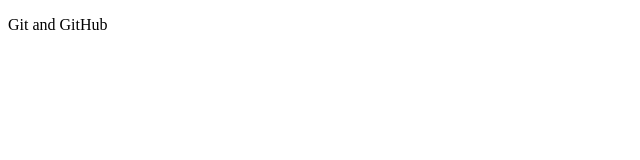
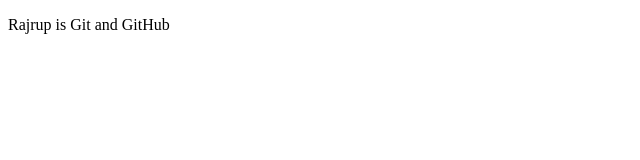
Before and after one commit to rajrupborooah/background-generator, a plain HTML site: page index.html in a window 1280 px wide. Shown: the whole page, without its empty margins (0-640 px from the left). Drawn offline with Linux system fonts and the light colour scheme.

Commit message:
Modified the <p> tag is index.html file.

```diff
--- a/index.html
+++ b/index.html
@@ -6,6 +6,6 @@
     <title>Git and GitHub</title>
   </head>
   <body>
-    <p>Git and GitHub</p>
+    <p>Rajrup is Git and GitHub</p>
   </body>
 </html>
```
